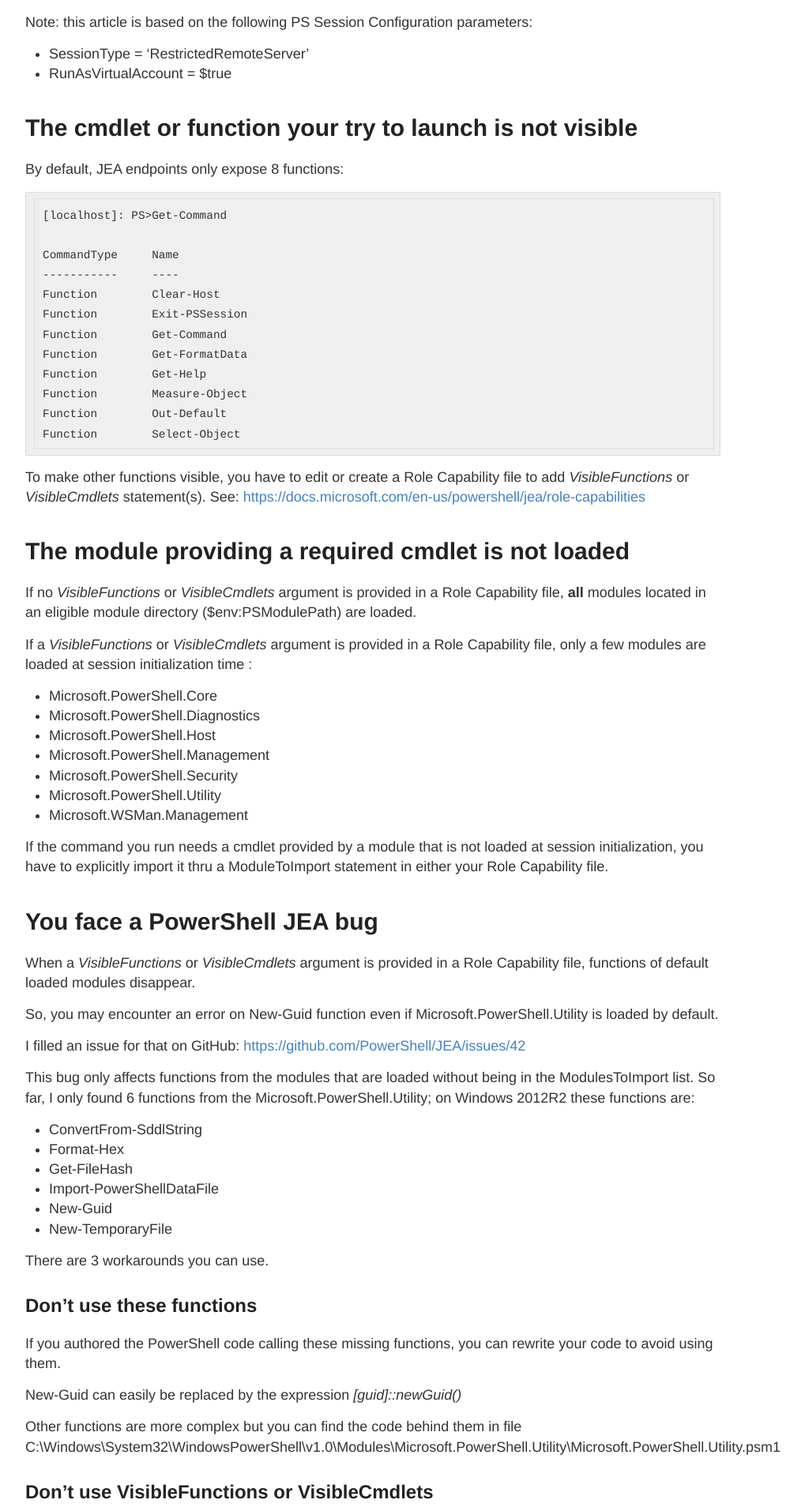
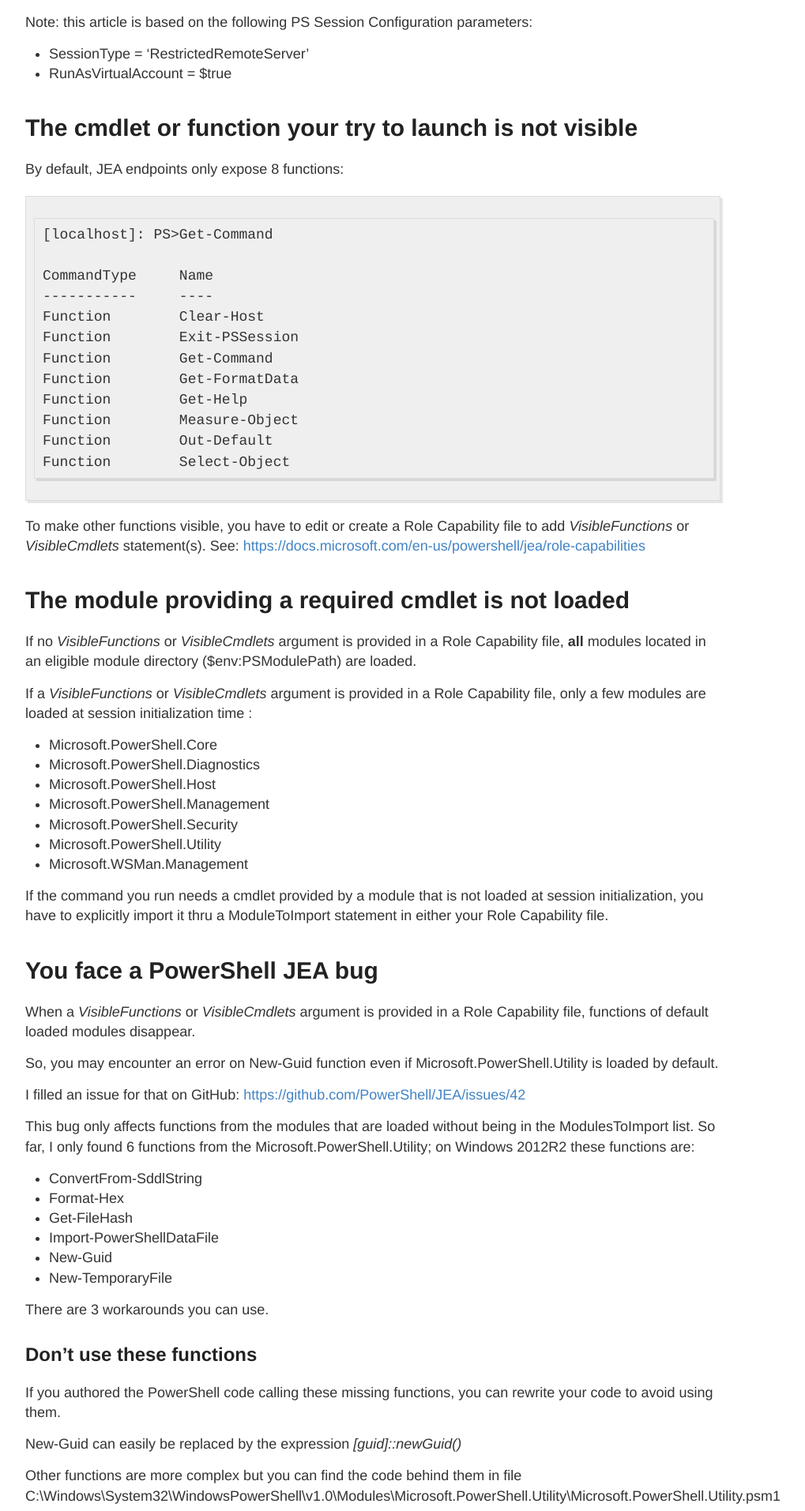
Before and after one commit to jnury/jnury.github.io, a Jekyll site: the page built from _posts/2018-3-11-JEA_term_not_recognized_name_cmdlet.md, in a window 1280 px wide. Shown: the part 627-2540 px from the top of the page at 79% size, without its empty margins (168-1187 px from the left). Built offline with Jekyll 4.4.1, drawn with Linux system fonts in a browser that asks for light colours; Markdown is read by kramdown in place of the engine named in the settings; some of the changed text lies outside the part shown.

Commit message:
change highlighter

```diff
--- a/_config.yml
+++ b/_config.yml
@@ -53,20 +53,12 @@ baseurl: ""
 # !! You don't need to change any of the configuration flags below !!
 #
 
+markdown: redcarpet
+highlighter: pygments
 permalink: /:title/
 
 # The release of Jekyll Now that you're using
 version: v1.2.0
-
-# Jekyll 3 now only supports Kramdown for Markdown
-kramdown:
-  # Use GitHub flavored markdown, including triple backtick fenced code blocks
-  input: GFM
-  # Jekyll 3 and GitHub Pages now only support rouge for syntax highlighting
-  # syntax_highlighter: rouge
-  # syntax_highlighter_opts:
-    # Use existing pygments syntax highlighting css
-    # css_class: 'highlight'
 
 # Set the Sass partials directory, as we're using @imports
 sass:
--- a/_sass/_highlights.scss
+++ b/_sass/_highlights.scss
@@ -3,16 +3,15 @@
   background-color: #efefef;
   padding: 7px 7px 7px 10px;
   border: 1px solid #ddd;
-  // -moz-box-shadow: 3px 3px rgba(0,0,0,0.1);
-  // -webkit-box-shadow: 3px 3px rgba(0,0,0,0.1);
-  // box-shadow: 3px 3px rgba(0,0,0,0.1);
-  // margin: 20px 0 20px 0;
+  -moz-box-shadow: 3px 3px rgba(0,0,0,0.1);
+  -webkit-box-shadow: 3px 3px rgba(0,0,0,0.1);
+  box-shadow: 3px 3px rgba(0,0,0,0.1);
+  margin: 20px 0 20px 0;
   overflow: scroll;
 }
 
 code {
   font-family:'Bitstream Vera Sans Mono','Courier', monospace;
-  font-size:80%;
 }
 
 .highlight .c { color: #586E75 } /* Comment */
```
